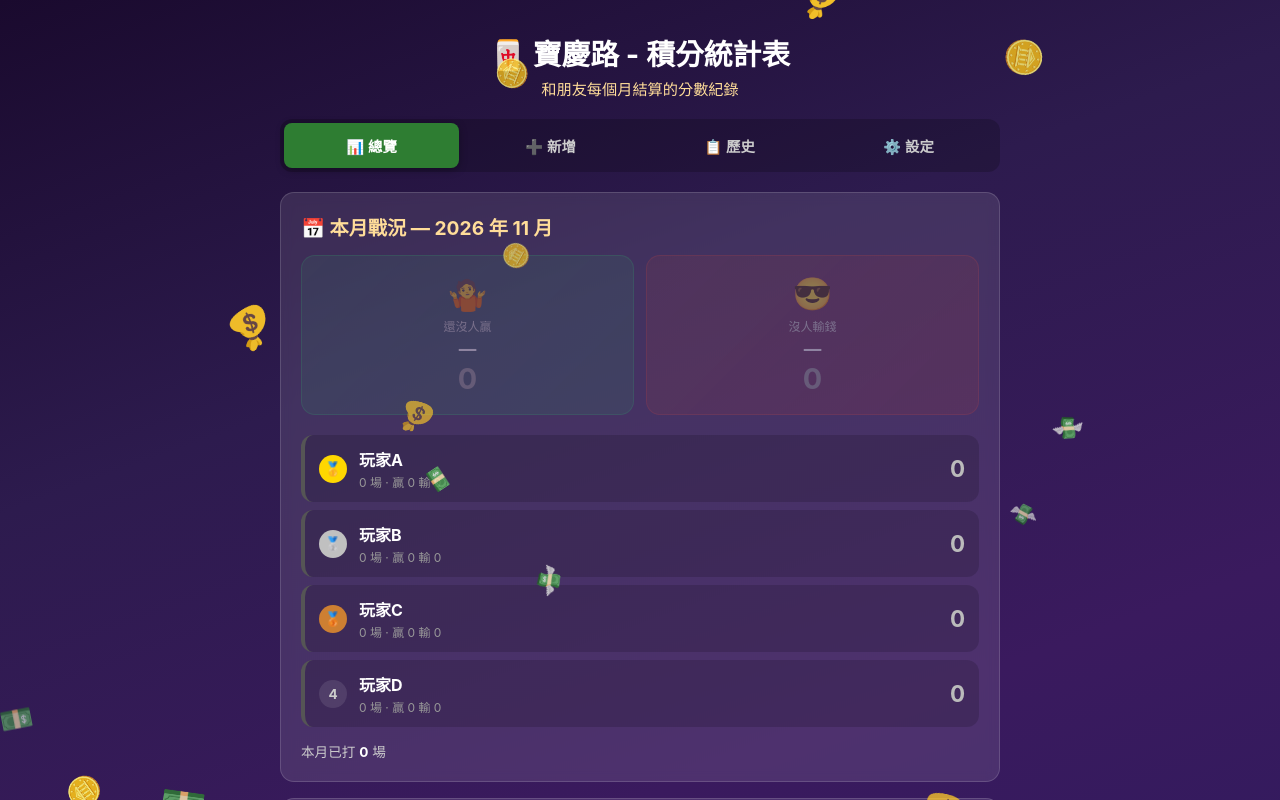
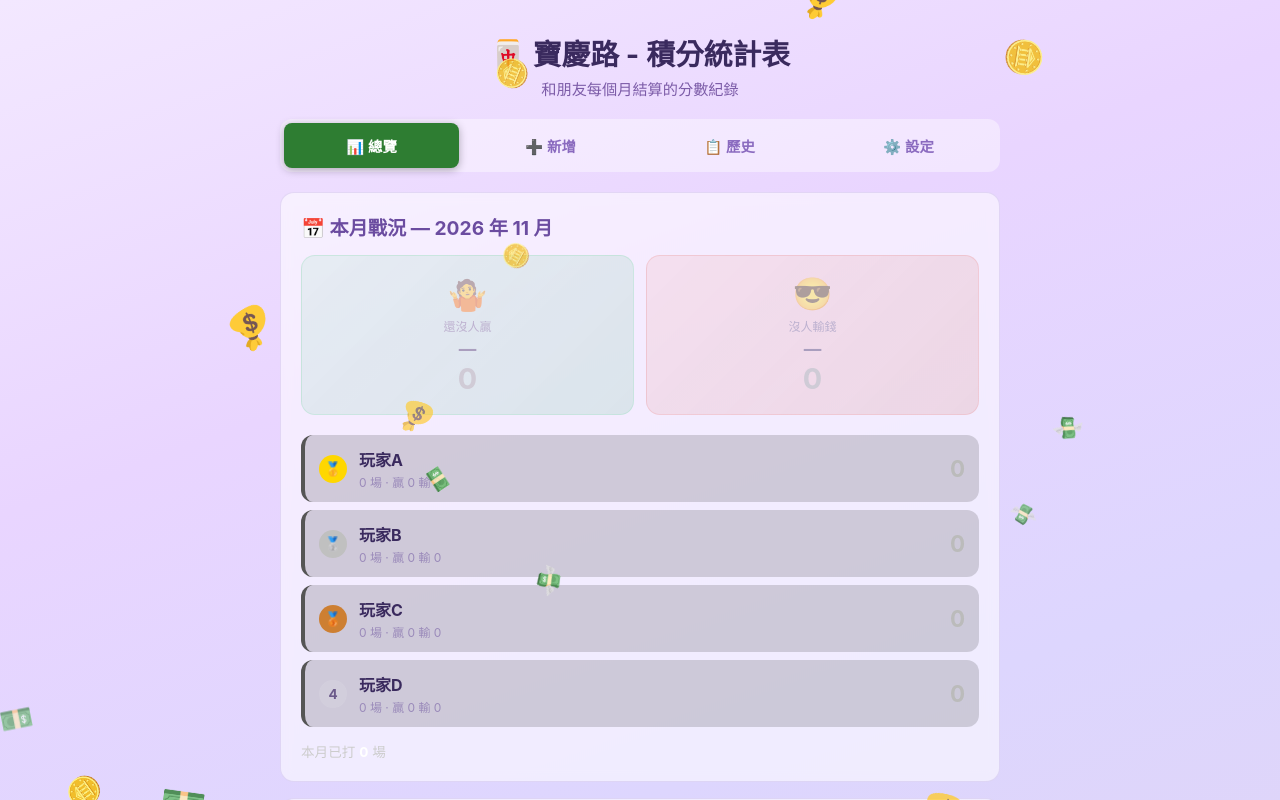
Before and after one commit to Kev1n-Lu/mahjong-score, a plain HTML site: page index.html in a window 1280 px wide. Shown: the top 800 px of the page. Drawn offline with Linux system fonts and the light colour scheme; no server answers.

Commit message:
Change to light pink-purple theme with readable dark text

```diff
--- a/index.html
+++ b/index.html
@@ -15,29 +15,29 @@
     --green-light: #2e7d32;
     --gold: #ffdd99;
     --red: #c5172e;
-    --bg-grad: linear-gradient(160deg, #1a0a2e 0%, #2d1b4e 25%, #3a1a5e 50%, #2e1b5e 75%, #1e0a3e 100%);
+    --bg-grad: linear-gradient(160deg, #f3e8ff 0%, #e9d5ff 25%, #ddd6fe 50%, #e0d4f5 75%, #f0e6ff 100%);
   }
   body {
     font-family: -apple-system, "Microsoft JhengHei", "PingFang TC", sans-serif;
     background: var(--bg-grad);
-    min-height: 100vh; color: #fff; padding: 16px;
+    min-height: 100vh; color: #3a2a5e; padding: 16px;
   }
   .container { max-width: 720px; margin: 0 auto; }
   h1 { text-align: center; font-size: 1.8em; margin: 16px 0 4px; }
-  .subtitle { text-align: center; color: var(--gold); margin-bottom: 20px; font-size: 0.95em; }
+  .subtitle { text-align: center; color: #7c5ca8; margin-bottom: 20px; font-size: 0.95em; }
 
-  .nav { display: flex; gap: 4px; margin-bottom: 20px; background: rgba(0,0,0,0.2); border-radius: 12px; padding: 4px; }
+  .nav { display: flex; gap: 4px; margin-bottom: 20px; background: rgba(255,255,255,0.4); border-radius: 12px; padding: 4px; }
   .nav button {
     flex: 1; padding: 12px 4px; border: none; border-radius: 8px; cursor: pointer;
-    font-size: 0.9em; font-weight: bold; transition: all .2s; background: transparent; color: #ccc;
+    font-size: 0.9em; font-weight: bold; transition: all .2s; background: transparent; color: #8a6abf;
   }
   .nav button.active { background: var(--green-light); color: #fff; box-shadow: 0 2px 8px rgba(0,0,0,0.3); }
 
   .card {
-    background: rgba(255,255,255,0.1); border: 1px solid rgba(255,255,255,0.15);
+    background: rgba(255,255,255,0.55); border: 1px solid rgba(180,160,220,0.3);
     border-radius: 14px; padding: 20px; margin-bottom: 16px; backdrop-filter: blur(6px);
   }
-  .card h2 { font-size: 1.2em; margin-bottom: 14px; color: var(--gold); }
+  .card h2 { font-size: 1.2em; margin-bottom: 14px; color: #6b4ca0; }
 
   .btn {
     display: inline-block; padding: 12px 28px; border: none; border-radius: 10px;
@@ -79,7 +79,7 @@
   .stat-card {
     background: rgba(255,255,255,0.08); border-radius: 12px; padding: 16px; text-align: center;
   }
-  .stat-card .label { font-size: 0.8em; color: #ccc; margin-bottom: 4px; }
+  .stat-card .label { font-size: 0.8em; color: #6b5a8a; margin-bottom: 4px; }
   .stat-card .value { font-size: 1.6em; font-weight: bold; }
 
   .game-record {
@@ -91,7 +91,7 @@
   .game-record .score-chip {
     background: rgba(255,255,255,0.1); border-radius: 6px; padding: 4px 10px; font-size: 0.85em;
   }
-  .game-record .note { color: #aaa; font-size: 0.8em; margin-top: 6px; }
+  .game-record .note { color: #9a8aba; font-size: 0.8em; margin-top: 6px; }
   .game-record .actions { margin-top: 8px; display: flex; gap: 8px; }
 
   .month-bar { display: flex; align-items: center; gap: 12px; margin-bottom: 16px; }
@@ -128,7 +128,7 @@
   .hl-win { background: linear-gradient(135deg, rgba(46,204,113,0.2), rgba(39,174,96,0.3)); border: 1px solid rgba(46,204,113,0.4); }
   .hl-lose { background: linear-gradient(135deg, rgba(231,76,60,0.2), rgba(192,57,43,0.3)); border: 1px solid rgba(231,76,60,0.4); }
   .hl-card .hl-icon { font-size: 2em; margin-bottom: 4px; }
-  .hl-card .hl-label { font-size: 0.75em; color: #ccc; margin-bottom: 4px; }
+  .hl-card .hl-label { font-size: 0.75em; color: #6b5a8a; margin-bottom: 4px; }
   .hl-card .hl-name { font-size: 1.1em; font-weight: bold; margin-bottom: 2px; }
   .hl-card .hl-score { font-size: 1.8em; font-weight: bold; }
 
@@ -146,14 +146,14 @@
   .rank-num {
     flex: 0 0 28px; width: 28px; height: 28px; border-radius: 50%; display: flex;
     align-items: center; justify-content: center; font-weight: bold; font-size: 0.85em;
-    background: rgba(255,255,255,0.1); color: #ccc;
+    background: rgba(255,255,255,0.1); color: #6b5a8a;
   }
   .rank-item:nth-child(1) .rank-num { background: #ffd700; color: #333; }
   .rank-item:nth-child(2) .rank-num { background: #c0c0c0; color: #333; }
   .rank-item:nth-child(3) .rank-num { background: #cd7f32; color: #fff; }
   .rank-info { flex: 1; min-width: 0; }
   .rank-name { font-weight: bold; font-size: 1em; }
-  .rank-detail { font-size: 0.75em; color: #999; margin-top: 2px; }
+  .rank-detail { font-size: 0.75em; color: #9a8aba; margin-top: 2px; }
   .rank-score { font-size: 1.4em; font-weight: bold; flex: 0 0 auto; }
 
   /* Bi-directional bar */
@@ -185,7 +185,7 @@
     z-index: 100000; color: #fff; transition: opacity .4s;
   }
   .loading-screen .loader-icon { font-size: 3em; margin-bottom: 16px; animation: spin 1.2s linear infinite; }
-  .loading-screen .loader-text { font-size: 1.1em; color: #ffdd99; }
+  .loading-screen .loader-text { font-size: 1.1em; color: #6b4ca0; }
   @keyframes spin { from { transform: rotate(0deg); } to { transform: rotate(360deg); } }
   .loading-screen.fade-out { opacity: 0; pointer-events: none; }
   .sync-indicator {
@@ -195,8 +195,8 @@
   }
   .sync-indicator.show { display: flex; }
 
-  .empty-msg { text-align: center; color: #aaa; padding: 40px 20px; font-size: 0.95em; }
-  .note-text { font-size: 0.82em; color: #ccc; line-height: 1.6; margin-top: 12px; }
+  .empty-msg { text-align: center; color: #9a8aba; padding: 40px 20px; font-size: 0.95em; }
+  .note-text { font-size: 0.82em; color: #6b5a8a; line-height: 1.6; margin-top: 12px; }
   .note-text li { margin-bottom: 4px; margin-left: 18px; }
 
   .player-row { display: flex; gap: 8px; align-items: center; margin-bottom: 10px; }
```
